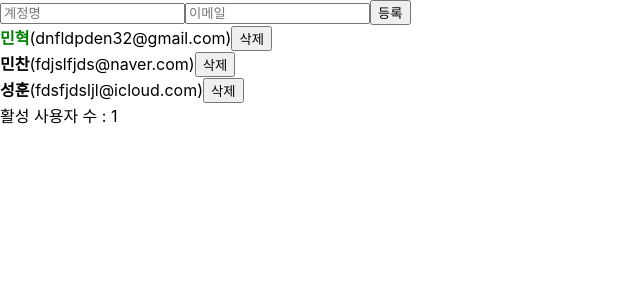
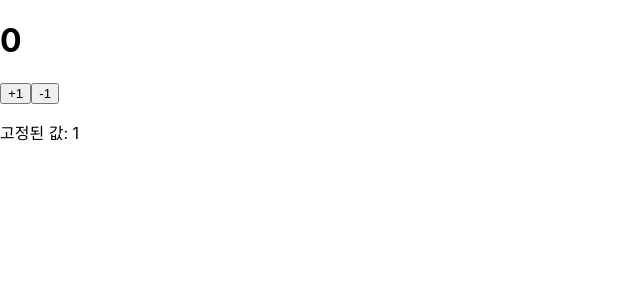
Before and after one commit to Miging/begin-react, a React (Create React App) app: page / in a window 1280 px wide. Shown: the top 300 px of the page, without its empty margins (0-640 px from the left). Built offline with nearby package versions, Linux system fonts and the light colour scheme.

Commit message:
클래스

```diff
--- a/src/Counter.jsx
+++ b/src/Counter.jsx
@@ -1,32 +1,67 @@
-import React, { useReducer } from "react";
+import React, { Component, useReducer } from "react";
 
-function reducer(state,action) {
-    switch(action.type){
-        case 'INCREMENT':
-            return state+1;
-        case 'DECREMENT':
-            return state-1;
-        default:
-            return state;
-    }
-}
+//함수형 컴포넌트
+// function reducer(state,action) {
+//     switch(action.type){
+//         case 'INCREMENT':
+//             return state+1;
+//         case 'DECREMENT':
+//             return state-1;
+//         default:
+//             return state;
+//     }
+// }
 
 
-function Counter(props) {
-    const [number,dispatch]=useReducer(reducer,0);
+// function Counter(props) {
+//     const [number,dispatch]=useReducer(reducer,0);
 
-    const onIncrease=()=>{
-        dispatch({type:'INCREMENT'});
+//     const onIncrease=()=>{
+//         dispatch({type:'INCREMENT'});
+//     };
+//     const onDecrease=()=>{
+//         dispatch({type:'DECREMENT'});
+//     };
+//     return(
+//         <div>
+//             <h1>{number}</h1>
+//             <button onClick={onIncrease}>+1</button>
+//             <button onClick={onDecrease}>-1</button>
+//         </div>
+//     )
+// }
+
+class Counter extends Component{
+
+    state={
+        counter:0,
+        fixed:1
     };
-    const onDecrease=()=>{
-        dispatch({type:'DECREMENT'});
+    handleIncrease=()=>{
+        this.setState(state=>({
+            counter:state.counter+1
+        }),
+        ()=>{
+            console.log(this.state.counter);
+        });
     };
+    handleDecrease=()=>{
+        this.setState(state=>({
+            counter:state.counter-1
+        }),
+        ()=>{
+            console.log(this.state.counter);
+        });
+    };
+    render(){
         return(
             <div>
-            <h1>{number}</h1>
-            <button onClick={onIncrease}>+1</button>
-            <button onClick={onDecrease}>-1</button>
+                <h1>{this.state.counter}</h1>
+                <button onClick={this.handleIncrease}>+1</button>
+                <button onClick={this.handleDecrease}>-1</button>
+                <p>고정된 값: {this.state.fixed}</p>
             </div>
         )
     }
+}
 export default Counter;
--- a/src/index.js
+++ b/src/index.js
@@ -7,7 +7,7 @@
 
 const root = ReactDOM.createRoot(document.getElementById('root'));
 root.render(
-    <App />
+    <Counter />
 
 
 );
```
Also changed, not shown: src/Hello.jsx (+15 -3 lines). Lines whose indentation alone changed are shown as unchanged.
